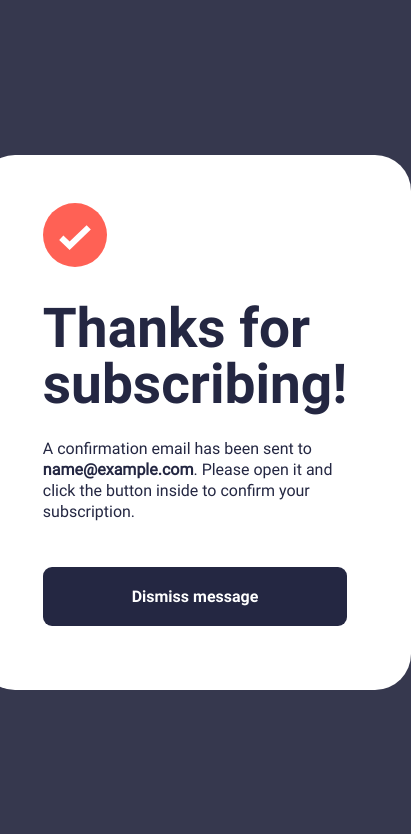
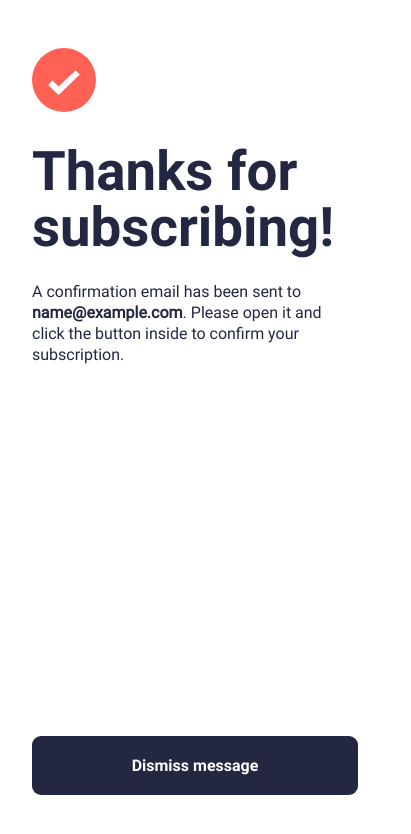
Before and after one commit to etvaldolisboa/newsletter-sign-up-with-success-message-main, a plain HTML site: page index.html in a window 390 px wide. Both pictures are taken after typing "name@example.com" into the empty fields and a click on the input "Subscribe to monthly newsletter". Shown: the whole page, 411 px wide, since content can reach past the window. Drawn offline with Linux system fonts and the light colour scheme.

Commit message:
ajust no responsivo do dispositov moveis

```diff
--- a/src/css/styles.css
+++ b/src/css/styles.css
@@ -9,7 +9,6 @@ body {
     justify-content: center;
     min-height: 100vh;
     background-color: var(--bg-grey);
-    padding: 5%;
 }
 
 .container-newsletter {
@@ -92,7 +91,7 @@ body {
     visibility: visible;
 }
 
-.container-newsletter .left .form.erro .text-email{
+.container-newsletter .left .form.erro .text-email {
     border: 1px solid var(--primary);
     color: var(--primary);
     background: var(--primary-opacity);
@@ -123,11 +122,53 @@ img {
     border-radius: 17px;
 }
 
+/*  THANKS */
+.container-action {
+    background-color: var(--white);
+    width: 504px;
+    padding: 48px 64px 64px 64px;
+    border-radius: 36px;
+    transition: ease-in-out 1s;
+}
+
+.container-action img {
+    width: 64px;
+    margin-bottom: 31px;
+}
+
+.container-action h1 {
+    font-family: var(--font-bold);
+    font-weight: 700;
+    font-size: min(5.5rem, 14vw);
+    line-height: 56px;
+    margin-bottom: 26px;
+}
+
+.container-action .msg {
+    font-family: var(--font-regular);
+    font-size: min(1.6rem, 5.5vw);
+    margin-bottom: 45px;
+    line-height: 21px;
+}
+
+.container-action .msg .user-email {
+    font-weight: bold;
+}
+
+.container-action #btn-action {
+    padding: 20px;
+}
+
 @media (max-width:1024px) {
+    body{
+    padding: 30px;
+
+    }
     .container-newsletter .left {
         padding: 40px;
     }
 }
+
 @media (max-width:768px) {
     .container-newsletter {
         flex-direction: column;
@@ -148,42 +189,34 @@ img {
     }
 }
 
-/*  THANKS */
-.container-action {
+@media (max-width:450px) {
+    body {
+        padding: 0;
         background-color: var(--white);
-    width: 504px;
-    padding: 48px 64px 64px 64px;
-    border-radius: 36px;
-    transition: ease-in-out 1s;
     }
-.container-action img {
-    width: 64px;
-    margin-bottom: 31px;
+    .container-newsletter .left ul li {
+        line-height: 2.28rem;
     }
 
-.container-action h1 {
-    font-family: var(--font-bold);
-    font-weight: 700;
-    font-size: 55px;
-    line-height: 56px;
-    margin-bottom: 26px;
+    .container-action {
+        min-height: 100vh;
+        display: flex;
+        flex-direction: column;
+        justify-content: center;
+        background-color: var(--white);
+        border-radius: 0;
+        padding: 48px 32px 64px;
     }
-
     .container-action .msg {
         font-family: var(--font-regular);
-    font-size: 16px;
-    margin-bottom: 45px;
         line-height: 21px;
     }
-.container-action .msg .user-email {
-font-weight: bold;
+    .container-action #btn-action {
+        margin-top: 100%;
     }
-
-.container-action #btn-action {
-    padding: 20px;
 }
 
 /* HIDDEN */
-.hidden{
+.hidden {
     display: none;
 }
```
Lines whose indentation alone changed are shown as unchanged.
